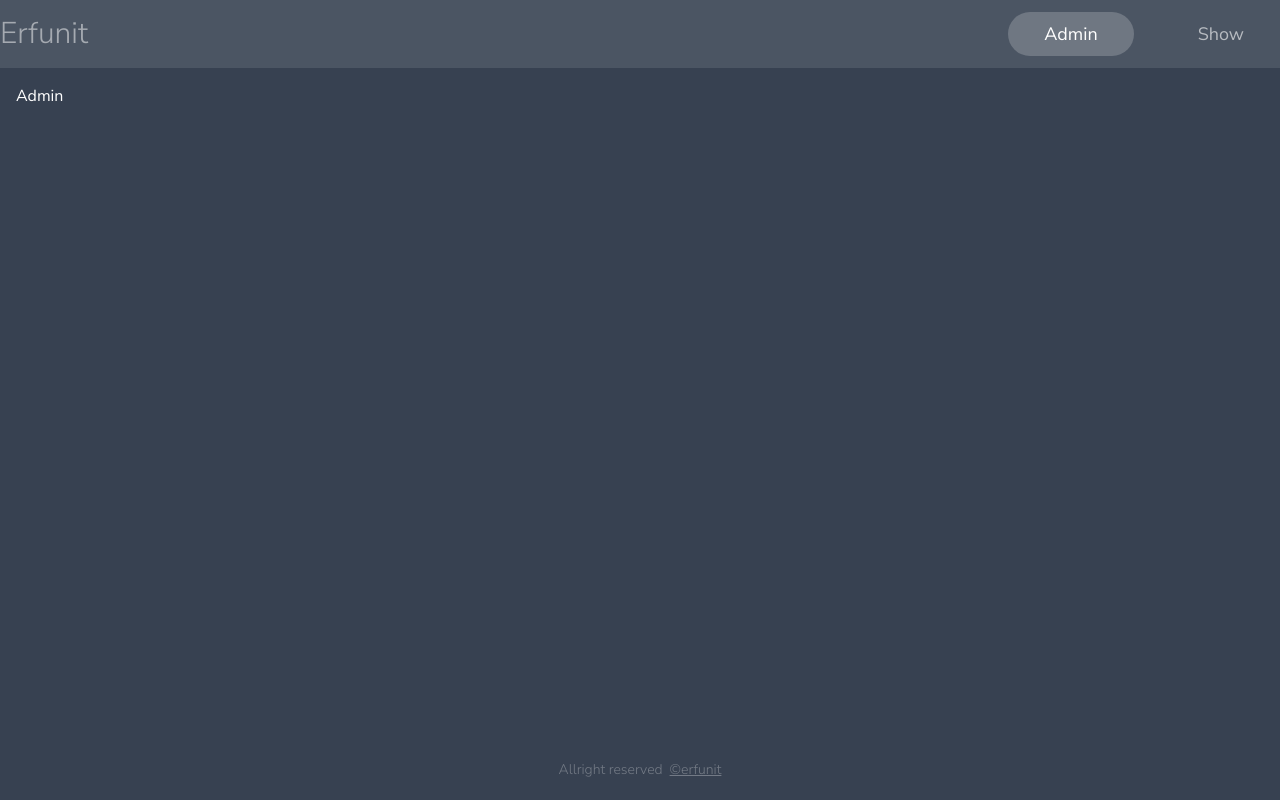
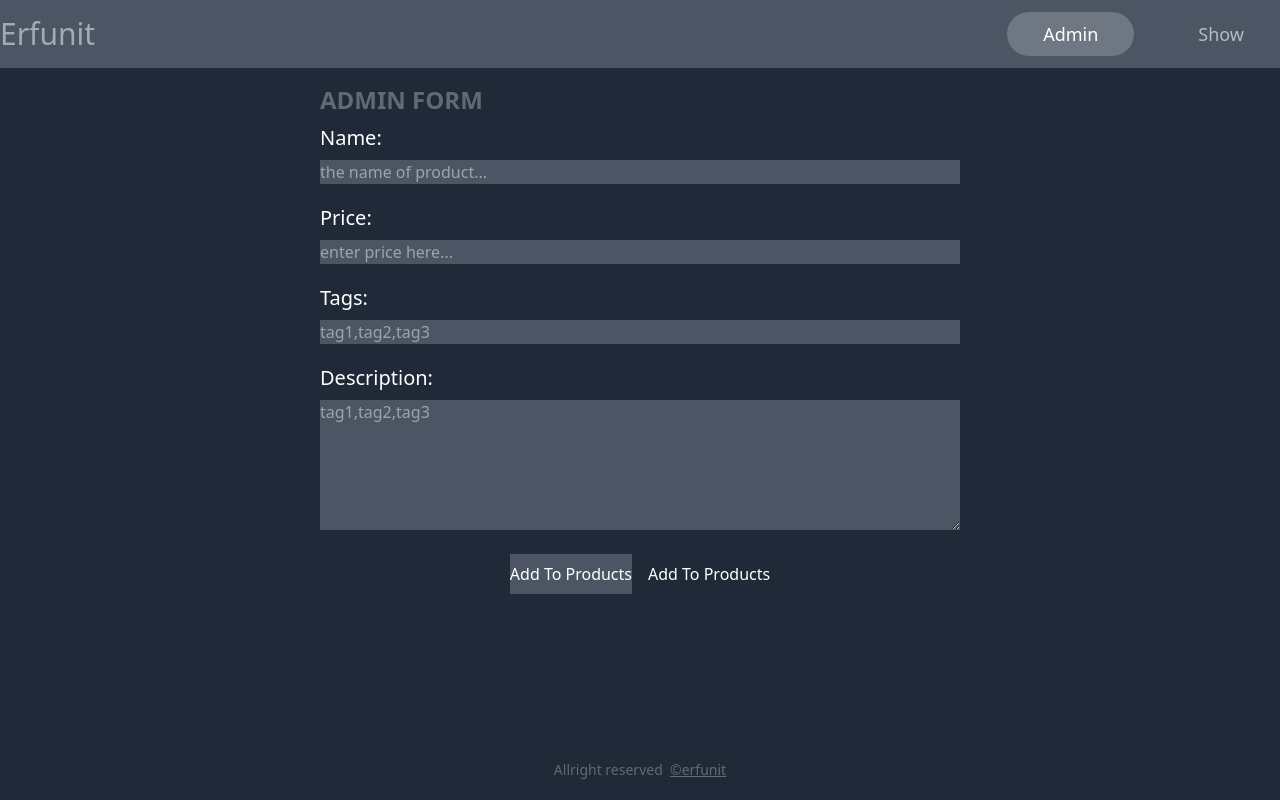
Before and after one commit to erfunit/product-filter-frontend, a Next.js app: page /admin in a window 1280 px wide. Built offline with nearby package versions, Linux system fonts and the light colour scheme.

Commit message:
form styles

```diff
--- a/app/admin/page.tsx
+++ b/app/admin/page.tsx
@@ -1,7 +1,76 @@
-import React from "react";
+"use client";
+import { buttonFill, buttonRegular, inputStyle } from "@/theme/input";
+import { Data } from "@/types/formdata";
+import onAddProduct from "@/utils/addProduct";
+import React, { FormEvent, useState } from "react";
 
 const AdminPage = () => {
-  return <div>Admin</div>;
+  const [data, setData] = useState<Data>({
+    name: "",
+    price: 0,
+    tags: [],
+    descriptions: "",
+  });
+
+  return (
+    <div>
+      <form
+        onSubmit={(event) => onAddProduct(event, data)}
+        className="mx-auto max-w-screen-sm "
+      >
+        <h1 className="mb-2 text-2xl font-bold text-white/30">ADMIN FORM</h1>
+        <div className="flex flex-col gap-5">
+          <div className="flex flex-col gap-2">
+            <label htmlFor="name" className="text-xl">
+              Name:
+            </label>
+            <input
+              type="text"
+              placeholder="the name of product..."
+              className={inputStyle}
+            />
+          </div>
+          <div className="flex flex-col gap-2">
+            <label htmlFor="name" className="text-xl">
+              Price:
+            </label>
+            <input
+              type="text"
+              placeholder="enter price here..."
+              className={inputStyle}
+            />
+          </div>
+          <div className="flex flex-col gap-2">
+            <label htmlFor="name" className="text-xl">
+              Tags:
+            </label>
+            <input
+              placeholder="tag1,tag2,tag3"
+              type="text"
+              className={inputStyle}
+            />
+          </div>
+          <div className="flex flex-col gap-2">
+            <label htmlFor="name" className="text-xl">
+              Description:
+            </label>
+            <textarea
+              placeholder="tag1,tag2,tag3"
+              className={`${inputStyle} h-[130px]`}
+            />
+          </div>
+        </div>
+        <div className="py-6 flex gap-4 justify-center w-full ">
+          <button className={buttonFill} type="submit">
+            Add To Products
+          </button>
+          <button className={buttonRegular} type="reset">
+            Add To Products
+          </button>
+        </div>
+      </form>
+    </div>
+  );
 };
 
 export default AdminPage;
--- a/app/layout.tsx
+++ b/app/layout.tsx
@@ -1,6 +1,6 @@
 import "./globals.css";
 import type { Metadata } from "next";
-import { Nunito_Sans } from "next/font/google";
+import { Nunito as Nunito_Sans } from "next/font/google";
 import Header from "./components/Header";
 
 const inter = Nunito_Sans({ subsets: ["latin"] });
@@ -17,9 +17,9 @@ export default function RootLayout({
   children: React.ReactNode;
 }) {
   return (
-    <html lang="en">
+    <html lang="en" className={inter.className}>
       <body
-        className={`w-screen min-h-screen bg-gray-700 flex flex-col justify-between text-white ${inter.className}`}
+        className={`w-screen min-h-screen bg-gray-800 flex flex-col justify-between text-white font-sans`}
       >
         <Header />
         <main className="container 2xl:max-w-screen-xl m-auto mt-4 px-4">
--- a/tailwind.config.js
+++ b/tailwind.config.js
@@ -1,18 +1,17 @@
 /** @type {import('tailwindcss').Config} */
 module.exports = {
   content: [
-    './pages/**/*.{js,ts,jsx,tsx,mdx}',
-    './components/**/*.{js,ts,jsx,tsx,mdx}',
-    './app/**/*.{js,ts,jsx,tsx,mdx}',
+    "./pages/**/*.{js,ts,jsx,tsx,mdx}",
+    "./components/**/*.{js,ts,jsx,tsx,mdx}",
+    "./app/**/*.{js,ts,jsx,tsx,mdx}",
   ],
   theme: {
     extend: {
       backgroundImage: {
-        'gradient-radial': 'radial-gradient(var(--tw-gradient-stops))',
-        'gradient-conic':
-          'conic-gradient(from 180deg at 50% 50%, var(--tw-gradient-stops))',
+        "gradient-radial": "radial-gradient(var(--tw-gradient-stops))",
+        "gradient-conic":
+          "conic-gradient(from 180deg at 50% 50%, var(--tw-gradient-stops))",
       },
     },
   },
-  plugins: [],
-}
+};
--- /dev/null
+++ b/theme/input.ts
@@ -0,0 +1,8 @@
+export const inputStyle: string =
+  "focus:bg-gray-500 text-white  bg-gray-600 transition-all text-center outline-none p-2 rounded-xl";
+
+export const buttonFill: string =
+  "text-white bg-gray-600 px-5 py-2 rounded-xl transition-all hover:bg-gray-700";
+
+export const buttonRegular: string =
+  "text-white bg-gray-600/0 border border-gray-700 px-5 py-2 rounded-xl transition-all hover:bg-gray-600/40 active:bg-gray-700";
--- /dev/null
+++ b/types/formdata.ts
@@ -0,0 +1,6 @@
+export interface Data {
+  name: string;
+  price: number;
+  tags: string[];
+  descriptions: string;
+}
--- /dev/null
+++ b/utils/addProduct.ts
@@ -0,0 +1,4 @@
+import { Data } from "@/types/formdata";
+import { FormEvent } from "react";
+
+export default function onAddProduct(event: FormEvent, data: Data) {}
```
Also changed, not shown: package.json (+6 -1 lines), 1 other file (tests, documents, lock files or other folders).
